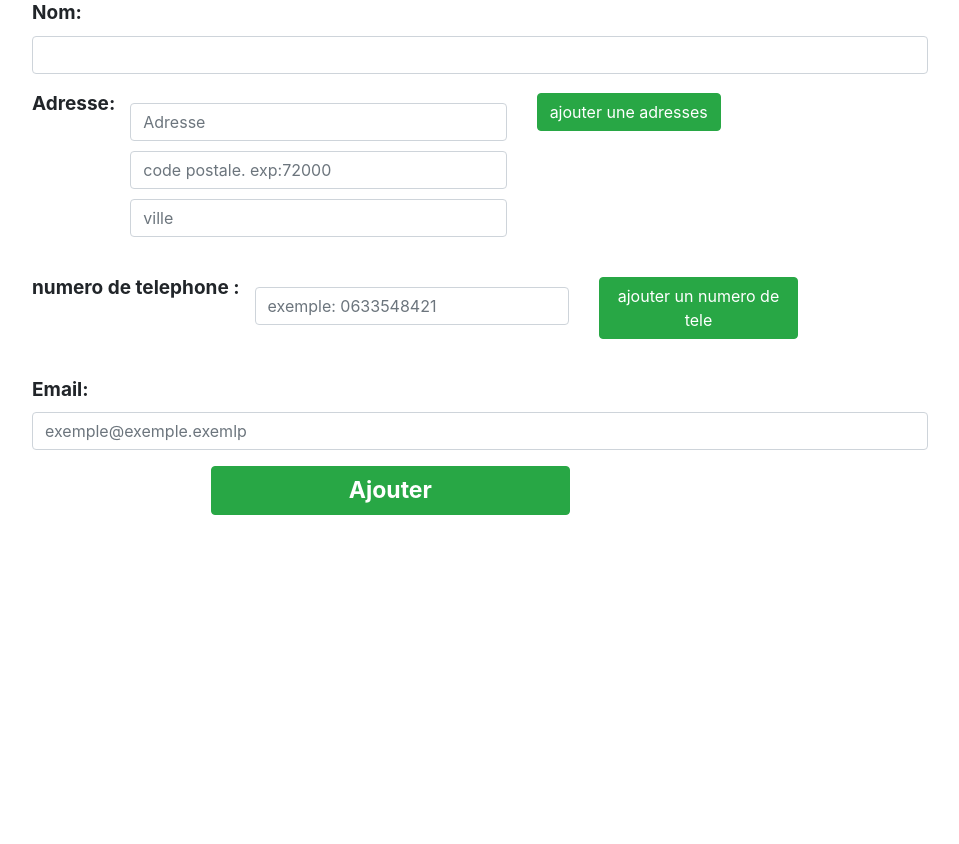
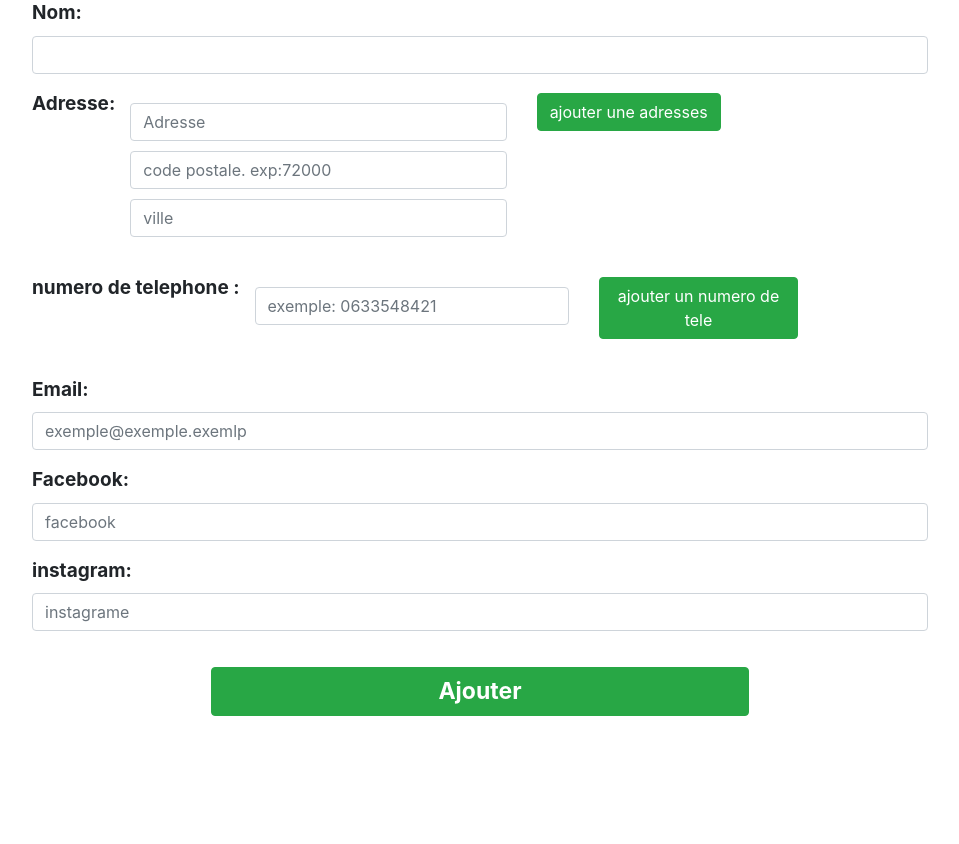
Before and after one commit to Harold237/conciergerie, a PHP site: page /ajouterClient.php in a window 1280 px wide. Shown: the part 185-1029 px from the top of the page, without its empty margins (96-1055 px from the left). Before the commit the page ends 700 px from the top, so only its background shows below. Run offline with PHP 8.4, Linux system fonts and the light colour scheme.

Commit message:
..........

```diff
--- a/ajoutClient.php
+++ b/ajoutClient.php
@@ -11,10 +11,11 @@
 		$id="22-SPR-".$data['total'];
 		$nom = mysqli_real_escape_string($conn, $_POST['nom']);
 		$email = mysqli_real_escape_string($conn, $_POST['email']);
+		$face=mysqli_real_escape_string($conn, $_POST['facebook']);
+		$insta=mysqli_real_escape_string($conn, $_POST['insta']);
 
 
-
-		$query = "INSERT INTO client(num_client,name_client, email_client, id_memebership) VALUES('$id','$nom', '$email', 1)";
+		$query = "INSERT INTO client(num_client,name_client, email_client,login_fb,login_insta, id_memebership) VALUES('$id','$nom', '$email','$face','$insta', 1)";
 		if (mysqli_query($conn, $query))
 		{
 
--- a/ajouterClient.php
+++ b/ajouterClient.php
@@ -88,8 +88,16 @@
 		 			<label for="email" style="font-weight:bold;font-size:19px;" >Email: </label>
 		 			<input type="email" name="email" class="form-control" placeholder="exemple@exemple.exemlp" required>
 		 		</div>
+				<div class="form-group">
+		 			<label for="facebook" style="font-weight:bold;font-size:19px;" >Facebook: </label>
+		 			<input type="text" name="facebook" class="form-control" placeholder="facebook" >
+		 		</div>
+				<div class="form-group">
+		 			<label for="instagram" style="font-weight:bold;font-size:19px;" >instagram: </label>
+		 			<input type="text" name="insta" class="form-control" placeholder="instagrame" >
+		 		</div>
 
-		 		<input type="submit" name="submit" value="Ajouter"  class="btn btn-success " style="width:40%;margin-left:20%;font-weight:bold;font-size:23px;">
+		 		<input type="submit" name="submit" value="Ajouter"  class="btn btn-success " style="width:60%;margin-left:20%;font-weight:bold;font-size:23px;margin-top:20px">
 		</form>
 
 
```
Also changed, not shown: clients.php (+8 -1 lines), img/display.png (added).
